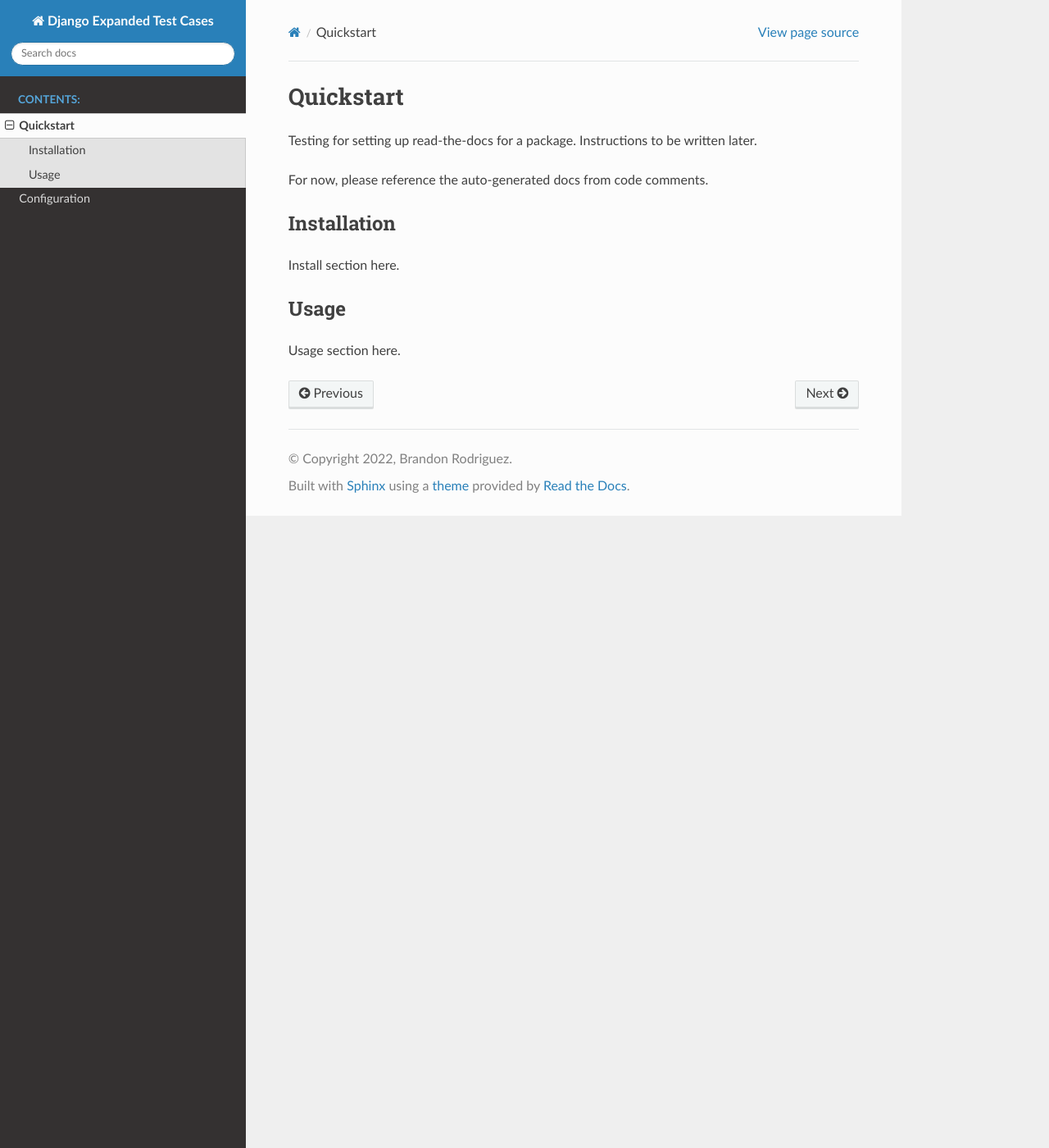
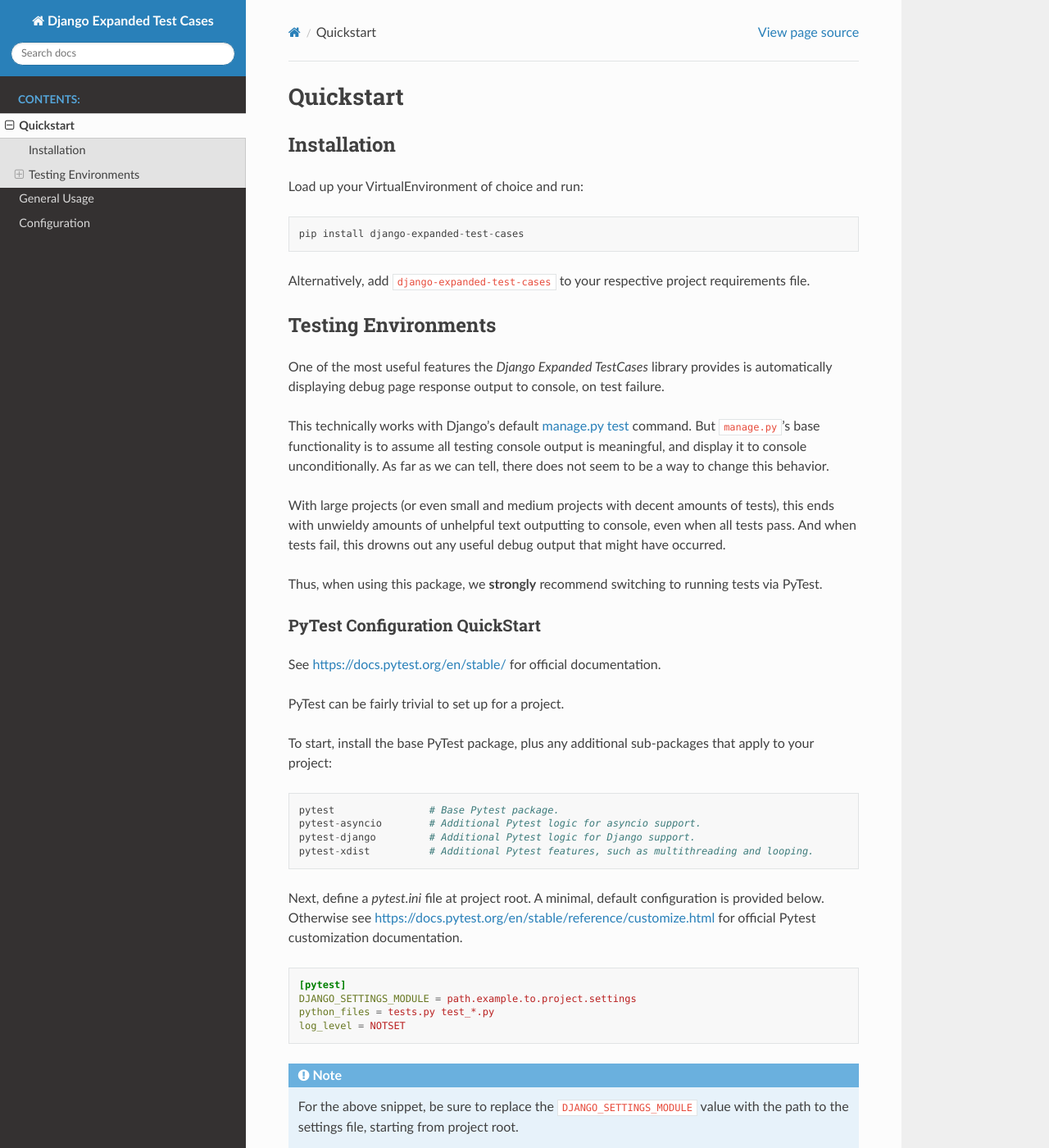
Before and after one commit to brodriguez8774/django-expanded-test-cases, a Sphinx documentation site: the page built from docs/source/quickstart.rst, in a window 1280 px wide and 1400 px high. Shown: the whole window at 82% size. Built offline with Sphinx 7.4.7 and the Read the Docs theme 2.0.0, drawn with Linux system fonts in a browser that asks for light colours; some of the changed text lies outside the part shown.

Commit message:
Create initial project docs

```diff
--- a/docs/source/quickstart.rst
+++ b/docs/source/quickstart.rst
@@ -1,19 +1,112 @@
 Quickstart
 **********
-
-Testing for setting up read-the-docs for a package.
-Instructions to be written later.
-
-For now, please reference the auto-generated docs from code comments.
 
 
 Installation
 ============
 
-Install section here.
+Load up your VirtualEnvironment of choice and run:
+
+.. code:: python
+
+    pip install django-expanded-test-cases
 
 
-Usage
-=====
+Alternatively, add ``django-expanded-test-cases`` to your respective project
+requirements file.
 
-Usage section here.
+
+Testing Environments
+====================
+
+One of the most useful features the `Django Expanded TestCases` library provides
+is automatically displaying debug page response output to console, on test
+failure.
+
+This technically works with Django's default
+`manage.py test <https://docs.djangoproject.com/en/dev/topics/testing/overview/>`_
+command. But ``manage.py``'s base functionality is to assume all testing console
+output is meaningful, and display it to console unconditionally. As far as we
+can tell, there does not seem to be a way to change this behavior.
+
+With large projects (or even small and medium projects with decent amounts of
+tests), this ends with unwieldy amounts of unhelpful text outputting to
+console, even when all tests pass. And when tests fail, this drowns out any
+useful debug output that might have occurred.
+
+Thus, when using this package, we **strongly** recommend switching to running
+tests via PyTest.
+
+
+PyTest Configuration QuickStart
+-------------------------------
+
+See https://docs.pytest.org/en/stable/ for official documentation.
+
+
+PyTest can be fairly trivial to set up for a project.
+
+To start, install the base PyTest package, plus any additional sub-packages that
+apply to your project:
+
+.. code:: python
+
+    pytest                # Base Pytest package.
+    pytest-asyncio        # Additional Pytest logic for asyncio support.
+    pytest-django         # Additional Pytest logic for Django support.
+    pytest-xdist          # Additional Pytest features, such as multithreading and looping.
+
+
+Next, define a `pytest.ini` file at project root. A minimal, default
+configuration is provided below. Otherwise see
+https://docs.pytest.org/en/stable/reference/customize.html for official Pytest
+customization documentation.
+
+.. code:: ini
+
+    [pytest]
+    DJANGO_SETTINGS_MODULE = path.example.to.project.settings
+    python_files = tests.py test_*.py
+    log_level = NOTSET
+
+.. note::
+
+    For the above snippet, be sure to replace the ``DJANGO_SETTINGS_MODULE``
+    value with the path to the settings file, starting from project root.
+
+    Ex: If your settings file is defined at
+    ``<project_root>/configuration/settings.py``, then the value for this
+    setting should be ``configuration.settings``.
+
+From this point, UnitTests can be invoked through Pytest, at project root with
+the following commands:
+
+.. code:: python
+
+    pytest                  # Run pytest on all files that match ini definition.
+    pytest path/to/check    # Run PyTest on a specific folder.
+    pytest -n auto          # Run PyTest parallel, if pytest-xdist is installed.
+
+See :doc:`general_usage` for next steps.
+
+
+Manage.py Test QuickStart
+-------------------------
+
+.. warning::
+
+    While this project can function with ``manage.py test``, the debug output
+    functionality will be effectively unavailable. Instead, we strongly
+    recommend considering using PyTest to run project UnitTests.
+
+For a basic setup, there should be minimal configuration to use this project
+with Django's default ``manage.py test`` command.
+
+In your settings file, add the following line to disable spam from debug output:
+
+.. code:: python
+
+    DJANGO_EXPANDED_TESTCASES_DEBUG_PRINT = False
+
+For more details about project settings, see :doc:`configuration`. Otherwise,
+see :doc:`general_usage` for next steps.
```
Also changed, not shown: docs/source/general_usage.rst (added, +136 -0 lines), docs/source/index.rst (+20 -9 lines).
